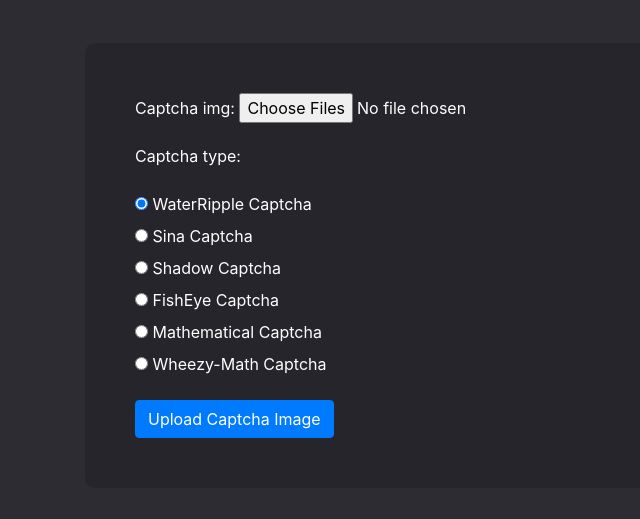
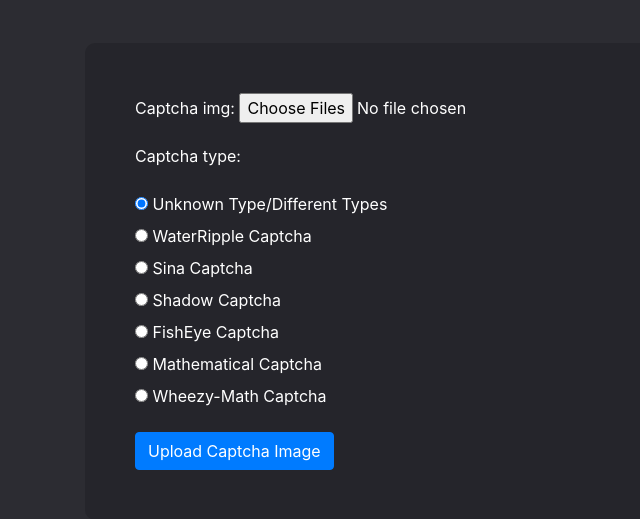
Before and after one commit to rahulmistry33/deCaptcha, a Django app: page /crackCaptcha/crack/ in a window 1280 px wide. Shown: the part 61-580 px from the top of the page, without its empty margins (0-640 px from the left). Run offline with Django 3.2, Linux system fonts and the light colour scheme; some libraries are stand-ins or nearby versions.

Commit message:
Added captcha-type classification

```diff
--- /dev/null
+++ b/deCaptcha/crackCaptcha/Classification_Model.py
@@ -0,0 +1,49 @@
+import numpy as np
+import os
+import PIL
+import tensorflow as tf
+import cv2
+
+from tensorflow import keras
+from tensorflow.keras import layers
+from tensorflow.keras.models import Sequential
+from keras.models import model_from_json
+from django.conf import settings
+
+batch_size = 32
+img_height = 50
+img_width = 200
+
+num_classes = 6
+
+type_names = {'Fishy':'FishEye', 'Mathematical':'Mathematical', 'Shadow':'Shadow', 'Sina4K':'Sina', 'WaterRipple':'WaterRipple', 'WheezyMath':'WheezyMath'}
+class_names = ['Fishy', 'Mathematical', 'Shadow', 'Sina4K', 'WaterRipple', 'WheezyMath']
+AUTOTUNE = tf.data.experimental.AUTOTUNE
+
+
+# load json and create model
+json_file = open('./crackCaptcha/Classification_Model.json', 'r')
+loaded_model_json = json_file.read()
+json_file.close()
+model = model_from_json(loaded_model_json)
+# load weights into new model
+model.load_weights("./crackCaptcha/Classification_Model.h5")
+
+
+model.compile(optimizer='adam',
+              loss=tf.keras.losses.SparseCategoricalCrossentropy(from_logits=True),
+              metrics=['accuracy'])
+
+def get_captcha_type(url_list):
+    type_list=[]
+    for url in url_list:
+        url = os.path.join(settings.MEDIA_ROOT,"images/"+url)
+        img = keras.preprocessing.image.load_img(url, target_size=(img_height, img_width))
+        img_array = keras.preprocessing.image.img_to_array(img)
+        img_array = tf.expand_dims(img_array, 0)
+
+        predictions = model.predict(img_array)
+        score = tf.nn.softmax(predictions[0])
+        captcha_type = "{}".format(class_names[np.argmax(score)])
+        type_list.append(type_names[captcha_type])
+    return type_list
--- a/deCaptcha/crackCaptcha/forms.py
+++ b/deCaptcha/crackCaptcha/forms.py
@@ -1,6 +1,7 @@
 from django import forms
 from .models import CaptchaImage, CAPTCHA_CHOICES, CrackCaptcha
 CAPTCHA_CHOICES = (
+   ('Unknown', 'Unknown Type/Different Types'),
    ('WaterRipple', 'WaterRipple Captcha'),
    ('Sina', 'Sina Captcha'),
    ('Shadow', 'Shadow Captcha'),
@@ -13,7 +14,7 @@ class CaptchaUploadForm(forms.Form):
         # model = CaptchaImage
     captcha_img = forms.FileField(widget=forms.ClearableFileInput(attrs={'multiple': True}))
         # fields = ['captcha_img','captcha_type']
-    captcha_type = forms.ChoiceField(choices=CAPTCHA_CHOICES, initial="WaterRipple", widget=forms.RadioSelect(attrs={'class': "custom-radio-list"}))
+    captcha_type = forms.ChoiceField(choices=CAPTCHA_CHOICES, initial="Unknown", widget=forms.RadioSelect(attrs={'class': "custom-radio-list"}))
 
         # widgets = {
         #        'captcha_type': forms.RadioSelect(attrs={'class': "custom-radio-list"})
--- a/deCaptcha/crackCaptcha/views.py
+++ b/deCaptcha/crackCaptcha/views.py
@@ -7,6 +7,7 @@ from .WaterRipple_CNN_Model import predict_waterripple_cnn
 from .Math_CNN_Wheezy_Model import predict_math_cnn_wheezy
 from .Shadow_CNN_RNN_Model import predict_shadow_cnn_rnn
 from .FishEye_CNN_RNN_Model import predict_fisheye_cnn_rnn
+from .Classification_Model import get_captcha_type
 from .models import Image
 
 
@@ -40,8 +41,19 @@ def crackImage(request):
 
         timeToCrack = time.time()
 
+        #assuming batch-image mode, all images of same type
+        texts = None
+        type_list = None
+        if captcha_type == "Unknown":
+            # captcha_type = get_captcha_type(filenames)
+            type_list = get_captcha_type(filenames)
+            texts = crack_from_image_list(filenames,None,isUnknown=True, type_list= type_list)
+            print(texts)
+        else:
+            texts = crack_from_image_list(filenames,captcha_type,isUnknown=False)
+            print(texts)
 
-        texts = crack_from_image_list(filenames,captcha_type)
+        # texts = crack_from_image_list(filenames,captcha_type)
 
         timeToCrack = (time.time() - timeToCrack)
         math_bool = False
@@ -60,30 +72,55 @@ def crackImage(request):
                     c = "error"
                 solved.append(c)
             map = zip(range(1,len(filenames)+1),filenames,texts, solved)
-
+        elif captcha_type == "Unknown":
+            map = zip(range(1,len(filenames)+1),filenames,texts, type_list)
         else:
             map = zip(range(1,len(filenames)+1),filenames,texts)
 
-    return render(request,'crackCaptcha/crack.html', {'map':map,'timeToCrack':timeToCrack,'math':math_bool,'captcha_text':texts,'img_url':filenames, 'captcha_type':captcha_type })
+    return render(request,'crackCaptcha/crack.html', {'map':map,'timeToCrack':timeToCrack,'math':math_bool,'captcha_text':texts,'img_url':filenames, 'captcha_type':captcha_type, 'type_list': type_list })
 
-def crack_from_image_list(url_list,type):
+def crack_from_image_list(url_list,type,isUnknown=False,type_list=None):
     pred_texts = None
-    if type == 'Sina':
-        pred_texts=predict_sina_cnn(url_list)
+    if isUnknown:
+        pred_texts = []
+        for i,url in enumerate(url_list):
+            type = type_list[i]
+            if type == 'Sina':
+                pred_texts.append(predict_sina_cnn([url])[0])
 
-    elif type == 'Mathematical':
-        pred_texts=predict_math_cnn_rnn(url_list)
+            elif type == 'Mathematical':
+                pred_texts.append(predict_math_cnn_rnn([url])[0])
 
-    elif type == 'Shadow':
-        pred_texts=predict_shadow_cnn_rnn(url_list)
+            elif type == 'Shadow':
+                pred_texts.append(predict_shadow_cnn_rnn([url])[0])
 
-    elif type == 'FishEye':
-        pred_texts=predict_fisheye_cnn_rnn(url_list)
+            elif type == 'FishEye':
+                pred_texts.append(predict_fisheye_cnn_rnn([url])[0])
 
-    elif type == "WheezyMath":
-        pred_texts = predict_math_cnn_wheezy(url_list)
+            elif type == "WheezyMath":
+                pred_texts.append(predict_math_cnn_wheezy([url])[0])
 
-    elif type == 'WaterRipple':
-        pred_texts=predict_waterripple_cnn(url_list)
+            elif type == 'WaterRipple':
+                pred_texts.append(predict_waterripple_cnn([url])[0])
 
-    return pred_texts#,time
+    else:
+
+        if type == 'Sina':
+            pred_texts=predict_sina_cnn(url_list)
+
+        elif type == 'Mathematical':
+            pred_texts=predict_math_cnn_rnn(url_list)
+
+        elif type == 'Shadow':
+            pred_texts=predict_shadow_cnn_rnn(url_list)
+
+        elif type == 'FishEye':
+            pred_texts=predict_fisheye_cnn_rnn(url_list)
+
+        elif type == "WheezyMath":
+            pred_texts = predict_math_cnn_wheezy(url_list)
+
+        elif type == 'WaterRipple':
+            pred_texts=predict_waterripple_cnn(url_list)
+
+    return pred_texts
--- a/deCaptcha/templates/crackCaptcha/crack.html
+++ b/deCaptcha/templates/crackCaptcha/crack.html
@@ -15,10 +15,8 @@
                 <input type="submit" class="btn btn-primary" name="UploadCaptcha" value="Upload Captcha Image" /> {% endif %}
             </form>
             {% endif %} {% if img_url %}
-            <br><label>Captcha Type: <b>{{ captcha_type }}</b></label>
-            {% if captcha_text %}
-                <br><label>Time to Crack: <b>{{ timeToCrack }} seconds</b></label>
-            {% endif %}
+            <br><label>Captcha Type: <b>{{ captcha_type }}</b></label> {% if captcha_text %}
+            <br><label>Time to Crack: <b>{{ timeToCrack }} seconds</b></label> {% endif %}
             <br>{% if not captcha_text %}{% for url in img_url %}
             <img src="/media/images/{{ url }}" style="max-width:40% !important; height:auto; " alt="Captcha image"><br> {% endfor %} {% endif %}{% endif %}{% if captcha_text %}
             <table class="table table-hover table-dark  w-75">
@@ -29,6 +27,8 @@
                         <th scope=" col ">Cracked Value</th>
                         {% if math %}
                         <th scope=" col ">Solved Value</th>
+                        {% endif %} {% if type_list %}
+                        <th scope=" col ">Captcha Type</th>
                         {% endif %}
                     </tr>
                     <tbody>
@@ -39,13 +39,20 @@
                             <td>{{ text }}</td>
                             <th scope=" col ">{{ solved_val }}</th>
                         </tr>
-                        {% endfor %} {% endif %} {% if not math %} {% for i, url, text in map %}
+                        {% endfor %} {% endif %} {% if not math %} {% if not type_list %}{% for i, url, text in map %}
                         <tr>
                             <th scope="row ">{{ i }}</th>
                             <td class="limit"><img src="/media/images/{{ url }}" style="max-width:40% !important; height:auto; " alt="Captcha image"></td>
                             <td>{{ text }}</td>
                         </tr>
-                        {% endfor %} {% endif %}
+                        {% endfor %} {% endif %} {% endif %} {% if not math %} {% if type_list %}{% for i, url, text, type in map %}
+                        <tr>
+                            <th scope="row ">{{ i }}</th>
+                            <td class="limit"><img src="/media/images/{{ url }}" style="max-width:40% !important; height:auto; " alt="Captcha image"></td>
+                            <td>{{ text }}</td>
+                            <td>{{ type }}</td>
+                        </tr>
+                        {% endfor %} {% endif %} {% endif %}
 
                     </tbody>
                 </thead>
```
Also changed, not shown: deCaptcha/crackCaptcha/Classification_Model.json (added, +1 -0 lines), 1 other file.
